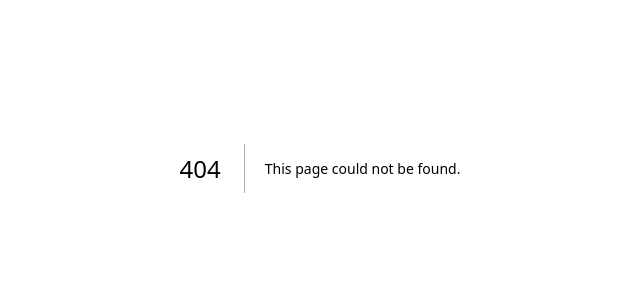
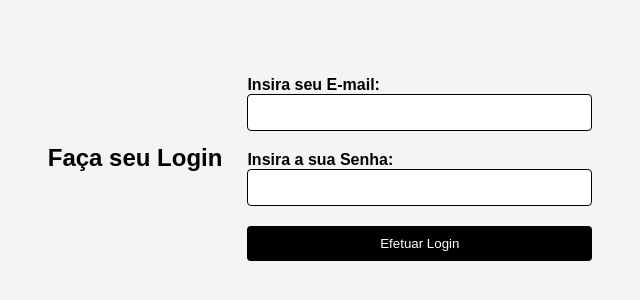
Before and after one commit to Jujuzix/projeto-FrontEnd-PTAC, a Next.js app: page /paginaLogin in a window 1280 px wide. Before the commit this address had no page. Shown: the part 232-532 px from the top of the page, without its empty margins (320-960 px from the left). Built offline with nearby package versions, Linux system fonts and the light colour scheme.

Commit message:
Criação da pagina de login, que ira direcionar a entrada para a pagina inicial

```diff
--- /dev/null
+++ b/src/app/paginaLogin/page.tsx
@@ -0,0 +1,41 @@
+'use client';
+import { use, useState } from "react";
+import { useRouter } from "next/navigation";
+import styles from "../styles/login.module.css"; // ajuste o caminho conforme necessário
+import { error } from "console";
+
+export default function Login() {
+  const [email, setEmail] = useState("");
+  const [senha, setSenha] = useState("");
+  const [erro, setErro] = useState("");
+  const router = useRouter();
+
+  //Manipulador de Eventos para formulario de login dentro de uma aplicação.
+  const handleLogin = (event:React.FormEvent<HTMLFormElement>) => {
+    event.preventDefault();//preve o cancelamento de algum evento.
+    if(email === 'email111@gmail.example.com' && senha ==='senha123'){
+        router.push('/') // verificação das credenciais para entrar dentro da pagina principal.
+    } else{
+        setErro ("Email ou Senha Inválidos.") //se a verificação tiver erro, retornará esta mensagem.
+    }
+  }
+
+    return (
+      <div className={styles.paginaLogin}>
+          <h1 className={styles.titulo}>Faça seu Login</h1>
+          <form onSubmit={handleLogin}>
+            <div className={styles.email}>
+              <label htmlFor="email">Insira seu E-mail:</label>
+              <input className={styles.input} type="email" id="email" value={email} onChange={(e) => setEmail(e.target.value)} required />
+            </div>
+
+            <div className={styles.senha}>
+              <label htmlFor="senha">Insira a sua Senha:</label>
+              <input className={styles.input} type="password" id="senha" value={senha} onChange={(e) => setSenha(e.target.value)} required />
+            </div>
+            {erro && <p className={styles.msgErro}>{erro}</p>}
+              <button type="submit" className={styles.botao}>Efetuar Login</button>
+          </form>
+      </div>
+    );
+  }
--- a/src/app/styles/login.module.css
+++ b/src/app/styles/login.module.css
@@ -0,0 +1,62 @@
+.paginaLogin {
+    color: black;
+    font-family: Arial, sans-serif;
+    background-color: #f4f4f4;
+    display: flex;
+    justify-content: center;
+    align-items: center;
+    height: 100vh;
+    margin: 0;
+}
+
+.email .senha{
+        background-color: white;
+        border-radius: 8px;
+        box-shadow: 0 2px 10px rgba(0, 0, 0, 0.1);
+        padding: 20px;
+        width: 300px;
+
+}
+
+.titulo{
+    font-size: 24px;
+    margin-bottom: 20px;
+    text-align: center;
+    margin-right: 25px;
+}
+
+.email{
+    margin-bottom: 5px;
+    display: block;
+    font-weight: bold;
+}
+
+.senha{
+    margin-bottom: 5px;
+    display: block;
+    font-weight: bold;
+}
+
+.input{
+    width: 100%;
+    padding: 10px;
+    margin-bottom: 15px;
+    border: 1px solid #000000;
+    border-radius: 4px;
+    box-sizing: border-box;
+}
+
+.msgErro{
+    text-align: center;
+    color: #ff0000;
+}
+
+.botao{
+    background-color: #000000;
+    color: white;
+    padding: 10px;
+    border: none;
+    border-radius: 4px;
+    cursor: pointer;
+    width: 100%;
+}
```
Also changed, not shown: src/app/page.tsx (+7 -8 lines), src/app/paginaPrincipal/page.tsx (deleted, +0 -18 lines), src/app/styles/page.module.css (+5 -5 lines).
